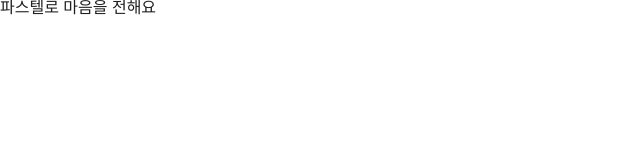
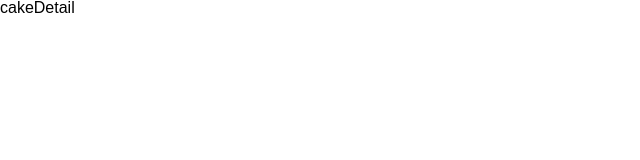
Before and after one commit to Yapp-17th/Web_1_Client, a React (Create React App) app: page /store/cake/1 in a window 1280 px wide. Shown: the top 160 px of the page, without its empty margins (0-640 px from the left). Built offline with nearby package versions, Linux system fonts and the light colour scheme.

Commit message:
Router 설정

```diff
--- a/package.json
+++ b/package.json
@@ -11,11 +11,13 @@
     "@types/react": "^16.9.53",
     "@types/react-dom": "^16.9.8",
     "@types/react-icons": "^3.0.0",
+    "@types/react-router-dom": "^5.1.6",
     "@types/styled-components": "^5.1.4",
     "babel-plugin-module-resolver": "^4.0.0",
     "react": "^17.0.1",
     "react-dom": "^17.0.1",
     "react-icons": "^3.11.0",
+    "react-router-dom": "^5.2.0",
     "react-scripts": "^4.0.0",
     "styled-components": "^5.2.0",
     "styled-reset": "^4.3.0",
--- a/src/App.tsx
+++ b/src/App.tsx
@@ -1,18 +1,17 @@
 import React from 'react';
 import { ThemeProvider } from 'styled-components';
 import GlobalStyles from 'style/globalStyles';
-import styled from 'styled-components';
 import theme from 'style/theme';
-
-const Text = styled.span`
-  color: ${(props) => props.theme.colors.text};
-`;
+import { BrowserRouter as Router } from 'react-router-dom';
+import Routes from 'components/Routes';
 
 function App() {
   return (
     <ThemeProvider theme={theme}>
       <GlobalStyles />
-      <Text>파스텔로 마음을 전해요</Text>
+      <Router>
+        <Routes />
+      </Router>
     </ThemeProvider>
   );
 }
--- /dev/null
+++ b/src/components/Routes.js
@@ -0,0 +1,15 @@
+import React from 'react';
+import { Switch, Route } from 'react-router-dom';
+import CakeDetail from 'pages/CakeDetail';
+
+function Routes() {
+  return (
+    <Switch>
+      <Route path="/store/cake/:cakeId">
+        <CakeDetail />
+      </Route>
+    </Switch>
+  );
+}
+
+export default Routes;
--- /dev/null
+++ b/src/pages/CakeDetail/CakeDetail.js
@@ -0,0 +1,7 @@
+import React from 'react';
+
+function CakeDetail() {
+  return <div>cakeDetail</div>;
+}
+
+export default CakeDetail;
--- /dev/null
+++ b/src/pages/CakeDetail/index.js
@@ -0,0 +1 @@
+export { default } from './CakeDetail';
```
Also changed, not shown: 1 other file (tests, documents, lock files or other folders).
